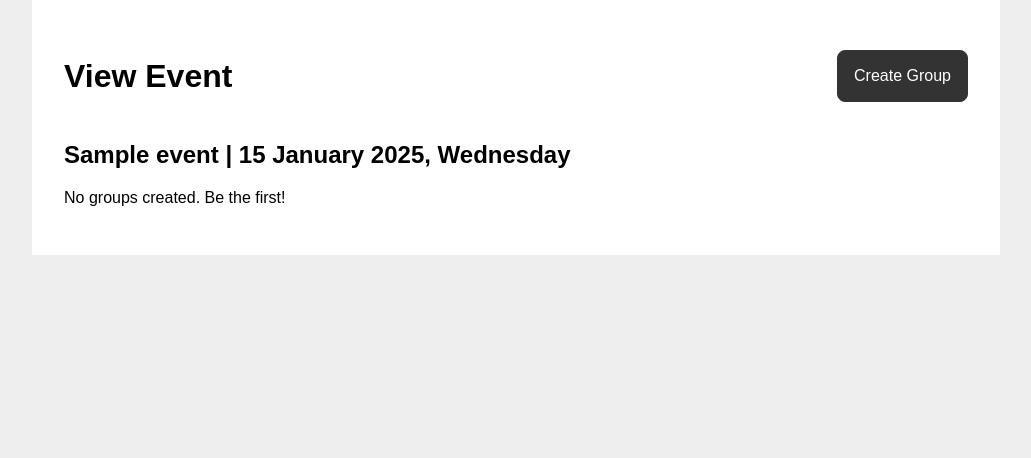
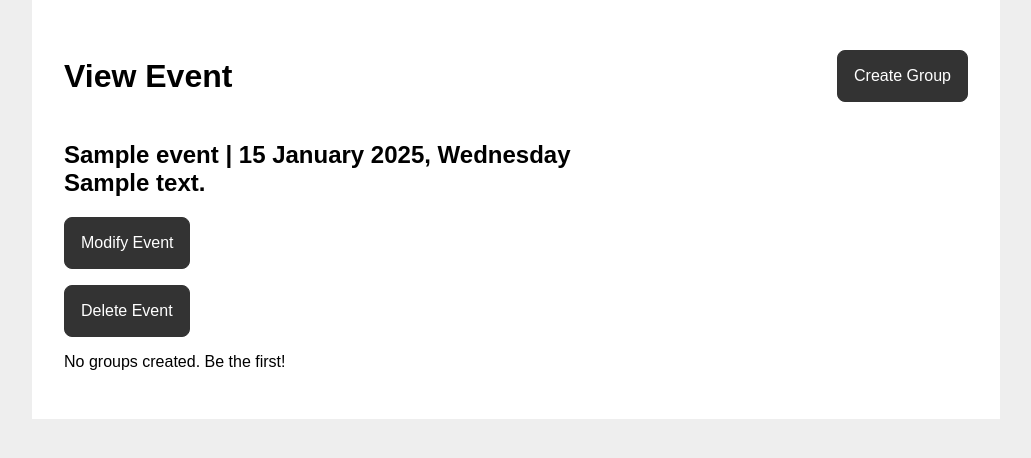
Before and after one commit to marktitorenkov/eventsys, a PHP site: page /event_view.php?event_id=1&year=2025 in a window 1280 px wide. Shown: the part 73-531 px from the top of the page, without its empty margins (124-1155 px from the left). Run offline with PHP 8.4, Linux system fonts and the light colour scheme; the visitor is signed in with stand-in values (Sample User, id 1); tables that the repository leaves empty hold one stand-in row (values such as "Sample post").

Commit message:
Petya branch (#6)
* database for events

* event DB

* event database modification and page for create event modified

* Fix line endings

* Had a mistake this is the corrected version

* Requested changes made trigger modified and some errors removed

* modifications for the things till now

* added options for deleting and changing the event only admin has this rights

* extract db changes

* fix line endings

* merge db

* Fix Mixed LF

* Fix registration and data.sql

* Fix incorrect imports

---------

Co-authored-by: Mark Titorenkov <mark.titorenkov@outlook.com>

```diff
--- a/event_view.php
+++ b/event_view.php
@@ -1,6 +1,7 @@
 <?php
 require_once 'includes/session.php';
 require_once 'includes/getters.php';
+require_once 'includes/db_events.php';
 
 ensureLoggedIn();
 
@@ -9,15 +10,48 @@ $year = $_GET['year'];
 $event = getEventById($event_id);
 $correct_date = strtotime(date('d M ', strtotime($event['date'])) . $year);
 $groups = getGroupsByEventIdYear($event_id, $year);
+
+// Check if the logged-in user is the admin of the event
+$current_user_id = $_SESSION['user_id']; // Assuming the user ID is stored in session
+
+// Handle Delete request
+if ($_SERVER['REQUEST_METHOD'] == 'POST' && isset($_POST['delete_event'])) {
+    // Check if the current user is the admin of the event
+    if ($event['admin'] != $current_user_id) {
+        // If not the admin, show an error message
+        $error_message = "You do not have permission to delete this event.";
+    } else {
+        // If the user is the admin, proceed with the deletion
+        deleteEventById($event_id);
+        header("Location: index.php"); // Redirect to events list after delete
+        exit();
+    }
+}
+
+// Handle Modify request
+if ($_SERVER['REQUEST_METHOD'] == 'POST' && isset($_POST['modify_event'])) {
+    // Check if the current user is the admin of the event
+    if ($event['admin'] != $current_user_id) {
+        // If not the admin, show an error message
+        $error_message = "You do not have permission to modify this event.";
+    } else {
+        $modified_name = $_POST['event_name'];
+        $modified_date = $_POST['event_date']; // Get the new date from the form
+        $modified_description = $_POST['event_description'];
+
+        modifyEvent($event_id, $modified_name, $modified_date, $modified_description);
+        header("Location: event_view.php?event_id=$event_id&year=$year"); // Reload the page after modifying
+        exit();
+    }
+}
+
 ?>
-
 
 <?php
 $page_title = "View Event";
 $page_styles = ["styles/groups.css"];
-include 'templates/main_header.php'
+include 'templates/main_header.php';
 ?>
-
 
 <section class="content">
   <header>
@@ -26,10 +60,54 @@ include 'templates/main_header.php'
     </div>
     <a class="btn" href="group_create.php?event_id=<?php echo $event_id?>&year=<?php echo $year ?>">Create Group</a>
   </header>
-    <h2><?php echo $event['name']; ?> | <?php echo date('d F Y, l', $correct_date) ?></h2>
-    <?php
-    if (!empty($groups)):
-    ?>
+
+  <!-- Event Info Section -->
+  <h2><?php echo $event['name']; ?> | <?php echo date('d F Y, l', $correct_date) ?>
+  <br><?php echo $event['description'];?></h2>
+
+  <!-- Display Error Message if Not Admin -->
+  <?php if (isset($error_message)): ?>
+    <div style="color: red; font-weight: bold;"><?php echo $error_message; ?></div>
+  <?php endif; ?>
+
+  <!-- Modify Event Form (Visible only when modifying and admin) -->
+  <?php if ($event['admin'] == $current_user_id): ?>
+    <form method="POST" id="modifyForm" style="display:none;">
+      <label for="event_name">Event Name:</label>
+      <input type="text" name="event_name" id="event_name" value="<?php echo htmlspecialchars($event['name']); ?>" required>
+
+      <label for="event_date">Event Date:</label>
+      <input type="date" name="event_date" id="event_date" value="<?php echo date('Y-m-d', strtotime($event['date'])); ?>" required>
+
+      <label for="event_description">Event Description:</label>
+      <textarea name="event_description" id="event_description" required><?php echo htmlspecialchars($event['description']); ?></textarea>
+
+      <button type="submit" name="modify_event">Save Changes</button>
+      <button type="button" onclick="toggleModifyForm()">Cancel</button>
+    </form>
+
+    <button id="modifyButton" onclick="toggleModifyForm()">Modify Event</button>
+  <?php else: ?>
+    <button id="modifyButton" disabled>Modify Event (You are not the admin)</button>
+  <?php endif; ?>
+
+  <!-- Delete Event Button -->
+  <?php if ($event['admin'] == $current_user_id): ?>
+    <button id="deleteButton" onclick="confirmDelete()">Delete Event</button>
+  <?php else: ?>
+    <button id="deleteButton" disabled>Delete Event (You are not the admin)</button>
+  <?php endif; ?>
+
+  <!-- Confirmation Modal for Deleting Event -->
+  <div id="deleteModal" style="display:none;">
+    <p>Are you sure you want to delete this event?</p>
+    <form method="POST">
+      <button type="submit" name="delete_event">Yes, Delete</button>
+      <button type="button" onclick="toggleDeleteModal()">Cancel</button>
+    </form>
+  </div>
+
+  <?php if (!empty($groups)): ?>
     <ul class="group-list">
     <?php
     foreach ($groups as $group):
@@ -63,11 +141,29 @@ include 'templates/main_header.php'
       </li>
     <?php endforeach ?>
     </ul>
-    <?php else: ?>
+  <?php else: ?>
     <p>No groups created. Be the first!</p>
-    <?php endif ?>
+  <?php endif; ?>
 </section>
 
+<script>
+// Toggle the Modify Event form visibility
+function toggleModifyForm() {
+    const form = document.getElementById('modifyForm');
+    form.style.display = form.style.display === 'none' ? 'block' : 'none';
+}
+
+// Show/Hide Delete Confirmation Modal
+function toggleDeleteModal() {
+    const modal = document.getElementById('deleteModal');
+    modal.style.display = modal.style.display === 'none' ? 'block' : 'none';
+}
+
+// Confirm Delete Event
+function confirmDelete() {
+    toggleDeleteModal(); // Show confirmation dialog
+}
+</script>
 
 <?php
 include 'templates/main_footer.php'
--- /dev/null
+++ b/includes/db_events.php
@@ -0,0 +1,54 @@
+<?php
+
+function createEvent($admin,$canChange,$name,$date,$description,$recurring){
+  $pdo = getPDO();
+
+  $stmt = $pdo->prepare('INSERT INTO events (admin,canChange,name,date,description,recurring)
+                          VALUES(?,?,?,?,?,?)');
+  $stmt->execute([$admin, $canChange, $name,$date,$description,$recurring]);
+
+
+
+  $stmt2 = $pdo->prepare('SELECT MAX(event_id)
+                          FROM events
+                          WHERE admin = ?');
+  $stmt2->execute([$admin]);
+
+  return $stmt2->fetch()['MAX(event_id)'];
+}
+
+function deleteEventById($event_id) {
+  $pdo = getPDO();  // Get PDO connection
+
+  // Prepare the DELETE query to remove the event by ID
+  $stmt = $pdo->prepare('DELETE FROM events WHERE event_id = ?');
+
+  // Execute the statement with the event ID
+  $stmt->execute([$event_id]);
+
+  // Check if the event was deleted
+  if ($stmt->rowCount() > 0) {
+      return true;  // Event deleted successfully
+  } else {
+      return false; // Event deletion failed (likely no matching event_id)
+  }
+}
+
+function modifyEvent($event_id, $modified_name, $modified_date, $modified_description) {
+  $pdo = getPDO();  // Get PDO connection
+
+  // Prepare the update query to modify the event details
+  $stmt = $pdo->prepare('UPDATE events SET name = ?, date = ?, description = ? WHERE event_id = ?');
+
+  // Execute the statement with the new values for the event
+  $stmt->execute([$modified_name, $modified_date, $modified_description, $event_id]);
+
+  // Check if the update was successful
+  if ($stmt->rowCount() > 0) {
+      return true;  // Event updated successfully
+  } else {
+      return false; // Event update failed (likely no changes or invalid event_id)
+  }
+}
+
+?>
--- a/mysql/data.sql
+++ b/mysql/data.sql
@@ -59,9 +59,9 @@ INSERT INTO `groups` (`group_id`, `creator_id`, `group_name`, `money_goal`, `mee
 -- Dumping data for table `users`
 --
 
-INSERT INTO `users` (`id`, `username`, `password_hash`) VALUES
-(2, 'radoslav', '$2y$10$wDUBuVFZn/pMeWo7SaiV/OehsJc66NFdHEbgRpRMSqsjgUoBOYohW'),
-(4, 'mark', '$2y$10$EX82855JmY.wJNIIgvcemu/tLG6rSkfbV3wHiulNka8p.q7LuiGwC');
+INSERT INTO `users` (`id`, `username`, `birthdate`, `password_hash`) VALUES
+(2, 'radoslav', '1-1-1', '$2y$10$wDUBuVFZn/pMeWo7SaiV/OehsJc66NFdHEbgRpRMSqsjgUoBOYohW'),
+(4, 'mark', '1-1-1', '$2y$10$EX82855JmY.wJNIIgvcemu/tLG6rSkfbV3wHiulNka8p.q7LuiGwC');
 
 --
 -- Dumping data for table `user_in_group`
--- a/register.php
+++ b/register.php
@@ -8,13 +8,14 @@ if ($_SERVER['REQUEST_METHOD'] === 'POST') {
   $username = $_POST['username'];
   $password = $_POST['password'];
   $confirm_password = $_POST['confirm_password'];
+  $birthdate = $_POST['birthdate'];
 
   $error_messages = array();
 
   if ($password !== $confirm_password) {
     $error_messages[] = 'Passwords do not match!';
   }
-  elseif (!registerUser($username, $password)) {
+  elseif (!registerUser($username, $password, $birthdate)) {
     $error_messages[] = 'Username is already taken!';
   }
   else {
@@ -34,6 +35,7 @@ include 'templates/main_header.php'
     <h1>Register</h1>
     <form method="POST">
       <input type="text" name="username" placeholder="Username" required>
+      <input type="date" name="birthdate" value="" required>
       <input type="password" name="password" placeholder="Password" required>
       <input type="password" name="confirm_password" placeholder="Confirm Password" required>
       <button type="submit">Register</button>
```
Also changed, not shown: event_create.php (+62 -0 lines), includes/user_auth.php (+4 -4 lines), mysql/create.sql (+23 -1 lines).
